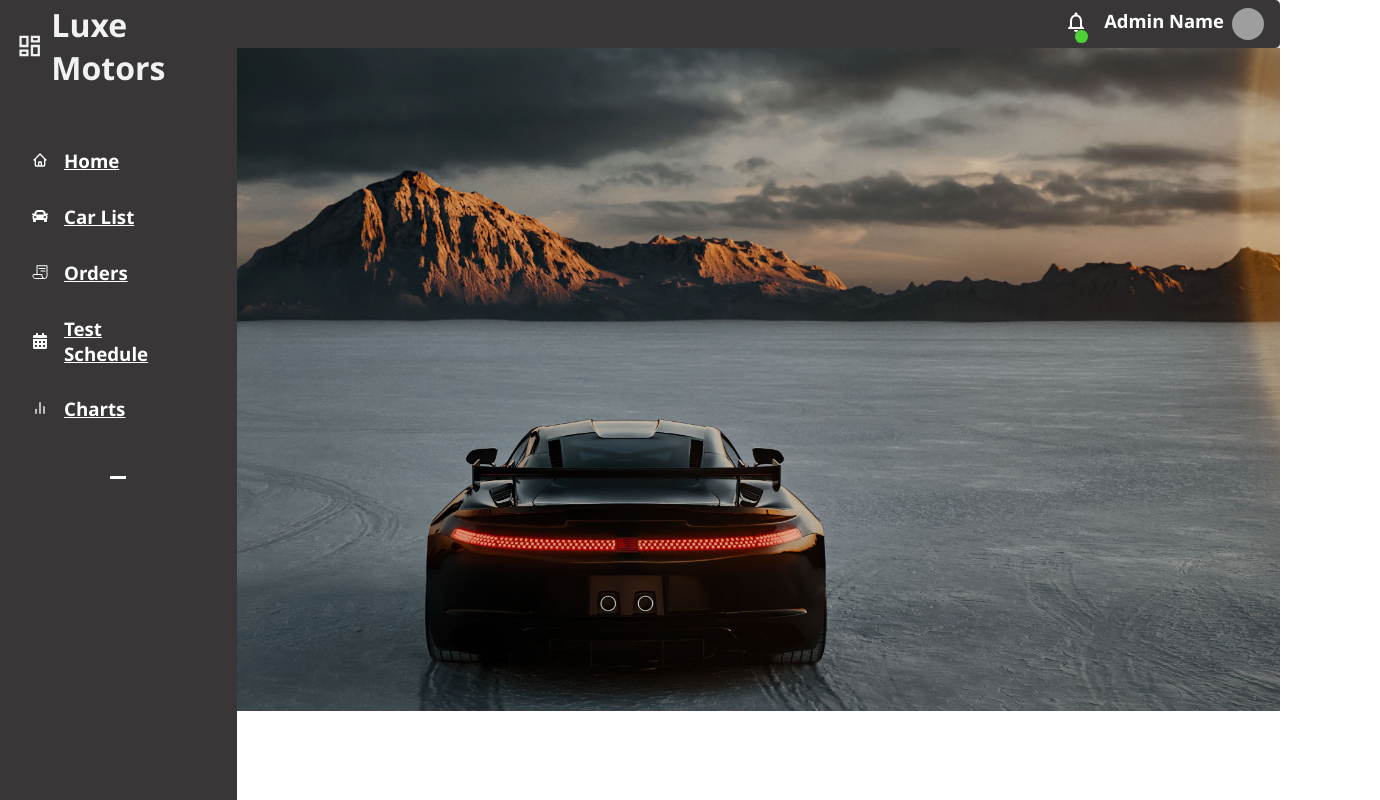
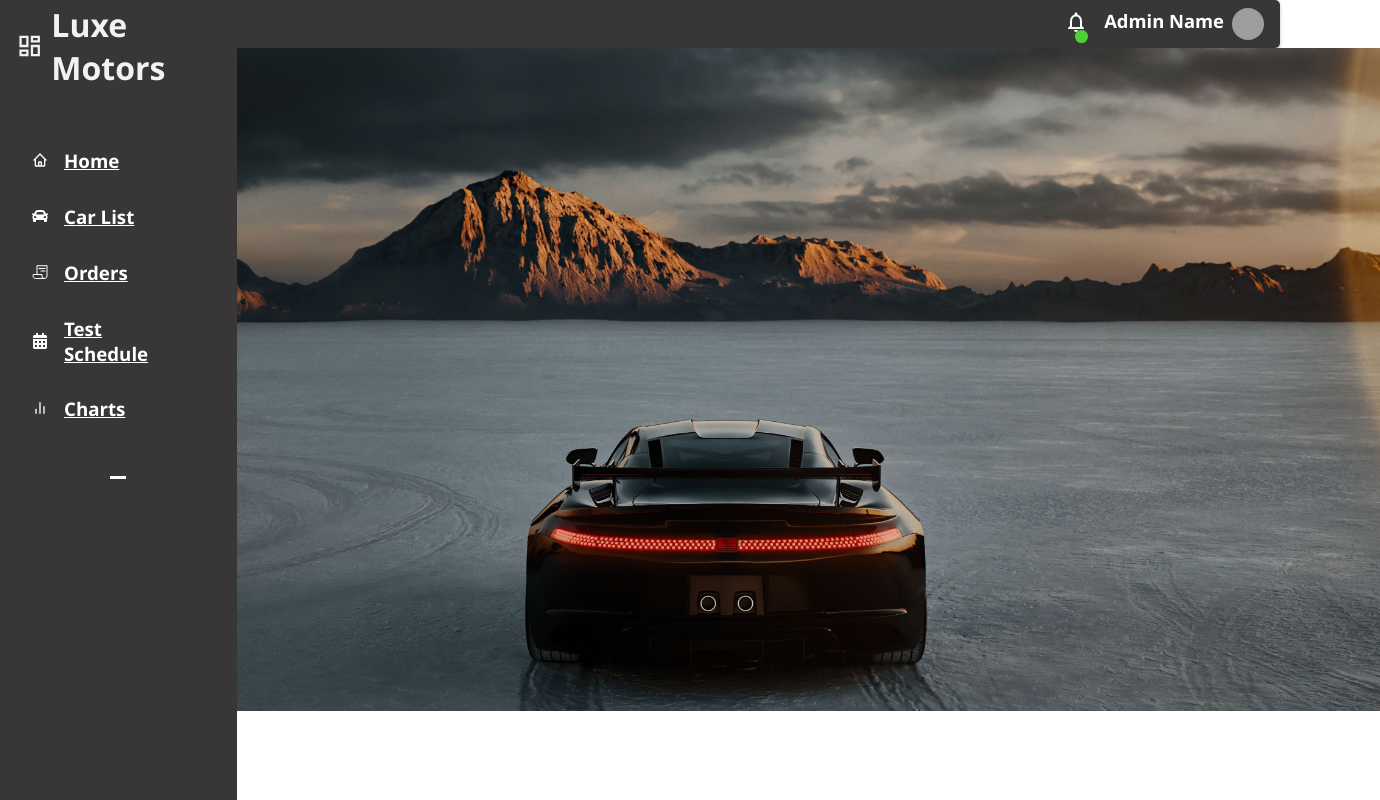
Before and after one commit to bechara-rizk/DealershipTeamOne, a Next.js app: page /dashboard/home in a window 1280 px wide. Shown: the whole page, 1380 px wide, since content can reach past the window. Built offline with nearby package versions, Linux system fonts and the light colour scheme; grey boxes are pictures that could not be loaded.

Commit message:
fixing margins

```diff
--- a/src/pages/dashboard/home.js
+++ b/src/pages/dashboard/home.js
@@ -19,7 +19,7 @@ export default function AdminHome() {
         <Sidebar />
         <DashboardNavbar />
         </div>
-        <img src="/images/road2.jpg" alt="Image Description" style={{'width':'100%'}}/>
+        <img src="/images/road2.jpg" alt="Image Description" style={{'width':'100%', 'marginLeft':100}}/>
       </div>
 
     </div>
```
